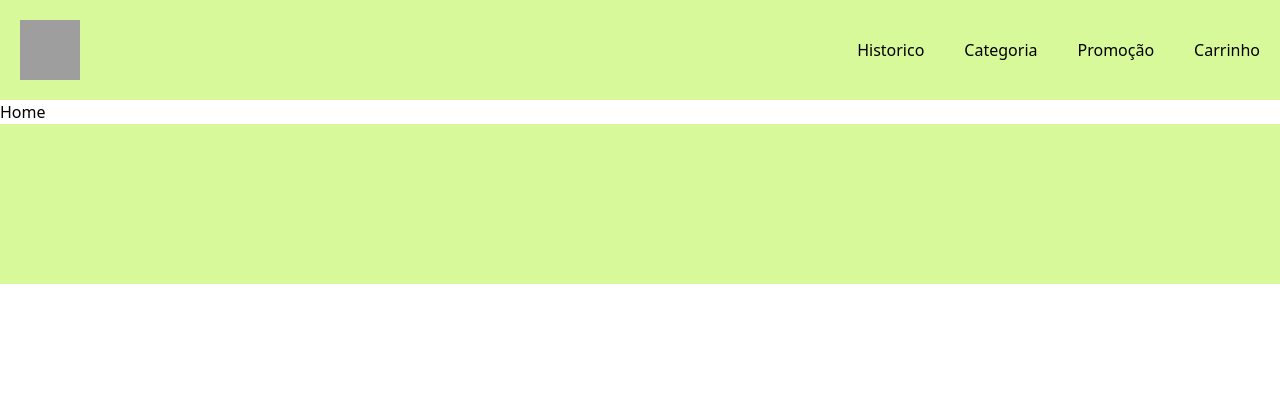
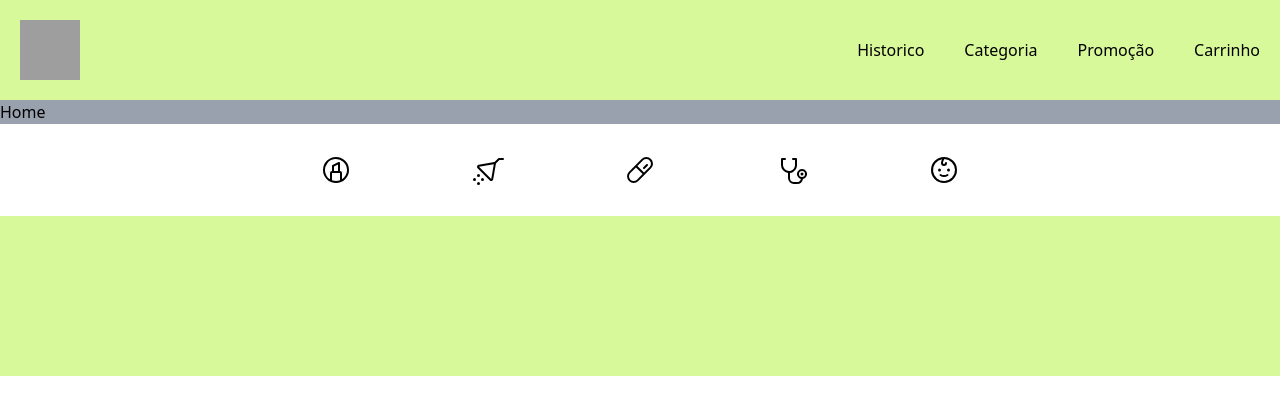
Before and after one commit to MarciaCondarco/FarmaciaVida, a React (Vite) app: page / in a window 1280 px wide. Shown: the top 414 px of the page. Built offline with nearby package versions, Linux system fonts and the light colour scheme; grey boxes are pictures that could not be loaded.

Commit message:
:sparkles: colocando icones nas categorias e fazendo o efeito de hover e aumentando a imagem

```diff
--- a/src/assets/pages/home/Home.tsx
+++ b/src/assets/pages/home/Home.tsx
@@ -1,10 +1,47 @@
-
+import {BabyIcon, HighlighterCircleIcon, PillIcon, ShowerIcon, StethoscopeIcon} from "@phosphor-icons/react"
 
 function Home() {
     return (
         <>
-        <div>Home</div>
+        {/* carrossel */}
+        <div
+            className="bg-gray-400"
+        >Home</div>
 
+        {/* categoria */}
+            <div
+                className="flex justify-center items-center gap-30 h-23"
+            >
+                <div
+
+                ><HighlighterCircleIcon size={32} weight="regular"
+                    className="hover:scale-110 transition-transform duration-300 ease-in-out"
+                />
+                </div>
+
+                <div>
+                    <ShowerIcon size={32} weight="regular"
+                        className="hover:scale-110 transition-transform duration-300 ease-in-out"
+                    />
+                </div>
+
+                <div>
+                    <PillIcon size={32} weight="regular"
+                        className="hover:scale-110 transition-transform duration-300 ease-in-out"
+                    />
+                </div>
+                <div>
+                    <StethoscopeIcon size={32}
+                        className="hover:scale-110 transition-transform duration-300 ease-in-out"
+                    />
+                </div>
+                <div>
+                    <BabyIcon size={32} weight='regular'
+                        className="hover:scale-110 transition-transform duration-300 ease-in-out"
+                    />
+                </div>
+            </div>
+        {/* cards-promoção */}
         </>
     )
 }
```
